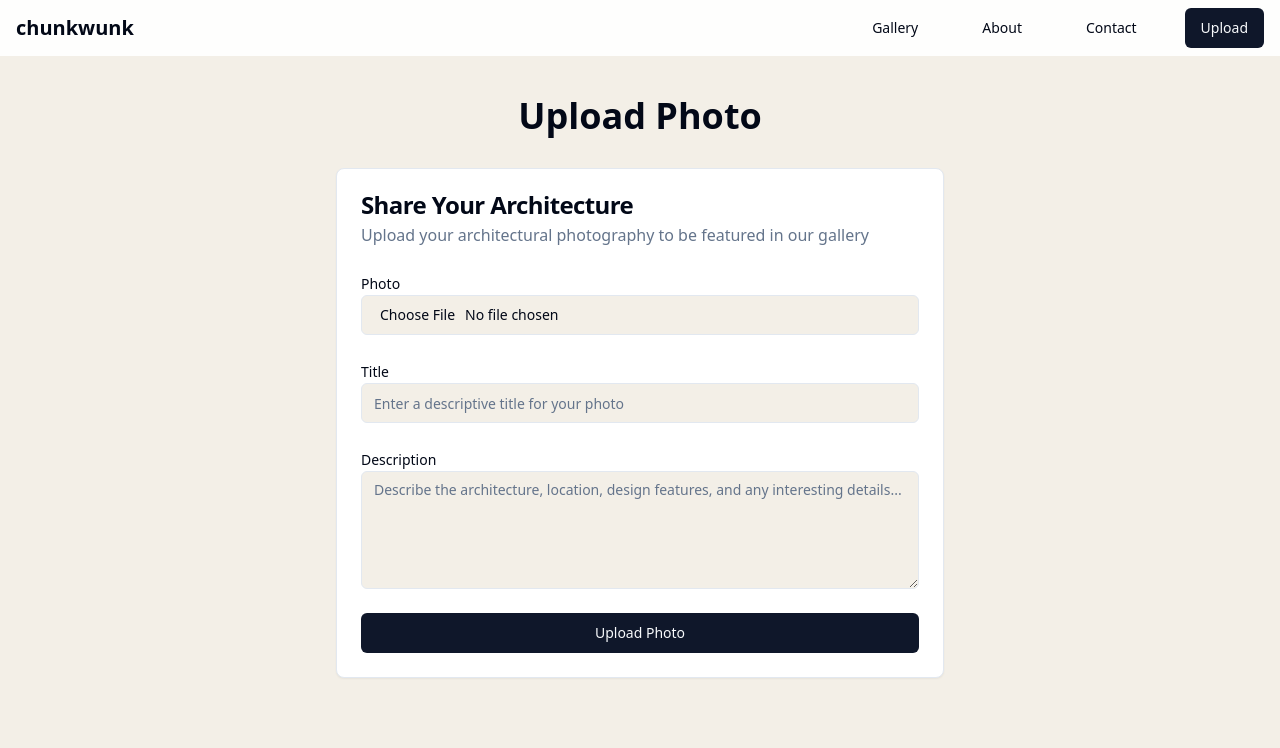
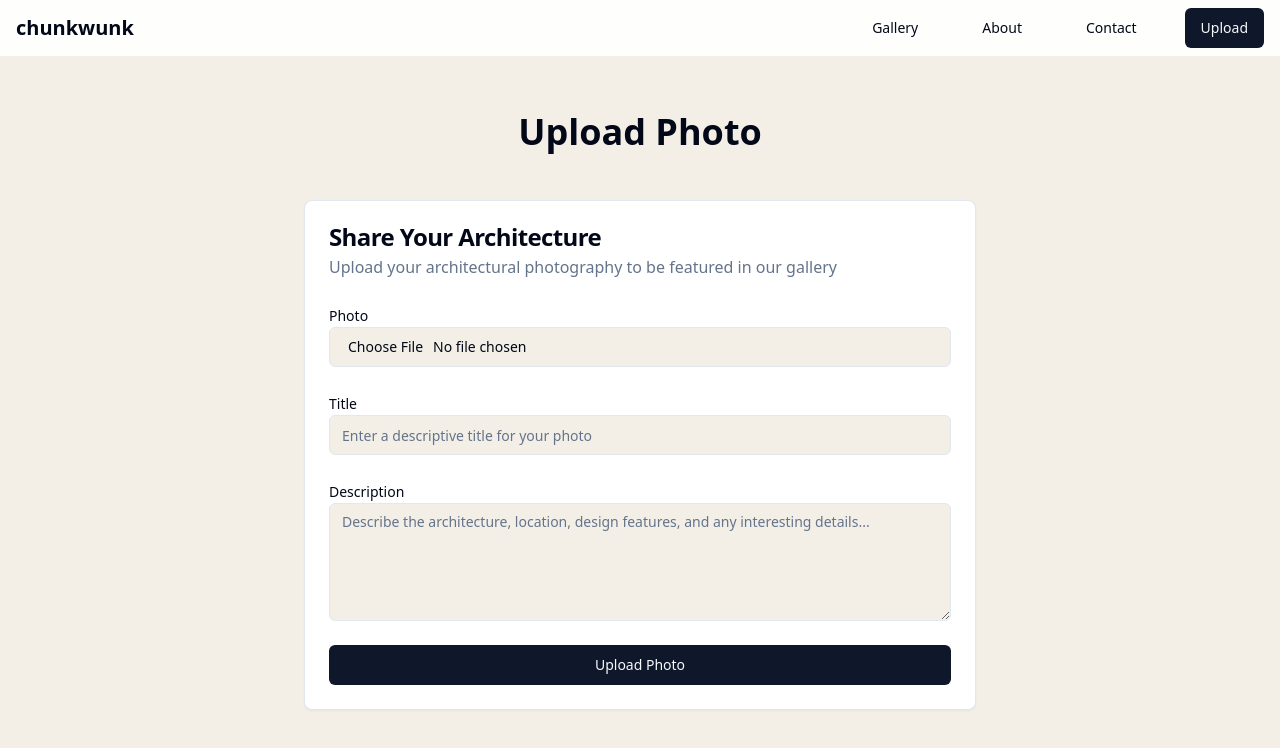
Before and after one commit to PandaInPajamas/scrollscape-gallery, a React (Vite) app: page /upload in a window 1280 px wide. Shown: the top 748 px of the page. Built offline with nearby package versions, Linux system fonts and the light colour scheme.

Commit message:
Consolidate header component
Combine all header styles into a single, reusable component to ensure consistent styling across all pages, matching the homepage's header style.

```diff
--- /dev/null
+++ b/src/components/PageHeader.tsx
@@ -0,0 +1,22 @@
+interface PageHeaderProps {
+  title: string;
+  subtitle?: string;
+  className?: string;
+}
+
+const PageHeader = ({ title, subtitle, className = "" }: PageHeaderProps) => {
+  return (
+    <div className={`min-h-screen bg-background pt-20 ${className}`}>
+      <div className="container mx-auto px-4 py-8">
+        <div className="text-center mb-12">
+          <h1 className="text-4xl font-bold mb-4">{title}</h1>
+          {subtitle && (
+            <p className="text-xl text-muted-foreground">{subtitle}</p>
+          )}
+        </div>
+      </div>
+    </div>
+  );
+};
+
+export default PageHeader;
--- a/src/pages/About.tsx
+++ b/src/pages/About.tsx
@@ -1,9 +1,10 @@
 const About = () => {
   return (
-    <div className="pt-24 pb-16 px-4">
-      <div className="container mx-auto max-w-4xl">
-        <h1 className="text-4xl font-bold mb-8 text-center">About Us</h1>
+    <div className="min-h-screen bg-background pt-20">
+      <div className="container mx-auto px-4 py-8">
+        <h1 className="text-4xl font-bold text-center mb-12">About Us</h1>
 
+        <div className="max-w-4xl mx-auto">
           <div className="prose prose-lg mx-auto">
             <p className="text-lg text-muted-foreground mb-6">
               We are passionate about architectural photography and design, dedicated to capturing
@@ -73,6 +74,7 @@ const About = () => {
           </div>
         </div>
       </div>
+    </div>
   );
 };
 
--- a/src/pages/Contact.tsx
+++ b/src/pages/Contact.tsx
@@ -12,10 +12,11 @@ const Contact = () => {
   };
 
   return (
-    <div className="pt-24 pb-16 px-4">
-      <div className="container mx-auto max-w-4xl">
-        <h1 className="text-4xl font-bold mb-8 text-center">Contact Us</h1>
+    <div className="min-h-screen bg-background pt-20">
+      <div className="container mx-auto px-4 py-8">
+        <h1 className="text-4xl font-bold text-center mb-12">Contact Us</h1>
 
+        <div className="max-w-4xl mx-auto">
           <div className="grid md:grid-cols-2 gap-12">
             <div>
               <h2 className="text-2xl font-semibold mb-6">Get In Touch</h2>
@@ -80,6 +81,7 @@ const Contact = () => {
           </div>
         </div>
       </div>
+    </div>
   );
 };
 
--- a/src/pages/Upload.tsx
+++ b/src/pages/Upload.tsx
@@ -53,11 +53,12 @@ const Upload = () => {
   };
 
   return (
-    <div className="pt-24 pb-16 px-4">
-      <div className="container mx-auto max-w-2xl">
-        <h1 className="text-4xl font-bold mb-8 text-center">Upload Photo</h1>
+    <div className="min-h-screen bg-background pt-20">
+      <div className="container mx-auto px-4 py-8">
+        <h1 className="text-4xl font-bold text-center mb-12">Upload Photo</h1>
 
-        <Card>
+        <div className="max-w-2xl mx-auto">
+          <Card>
           <CardHeader>
             <CardTitle>Share Your Architecture</CardTitle>
             <p className="text-muted-foreground">
@@ -117,7 +118,8 @@ const Upload = () => {
               </Button>
             </form>
           </CardContent>
-        </Card>
+          </Card>
+        </div>
       </div>
     </div>
   );
```
Lines whose indentation alone changed are shown as unchanged.
